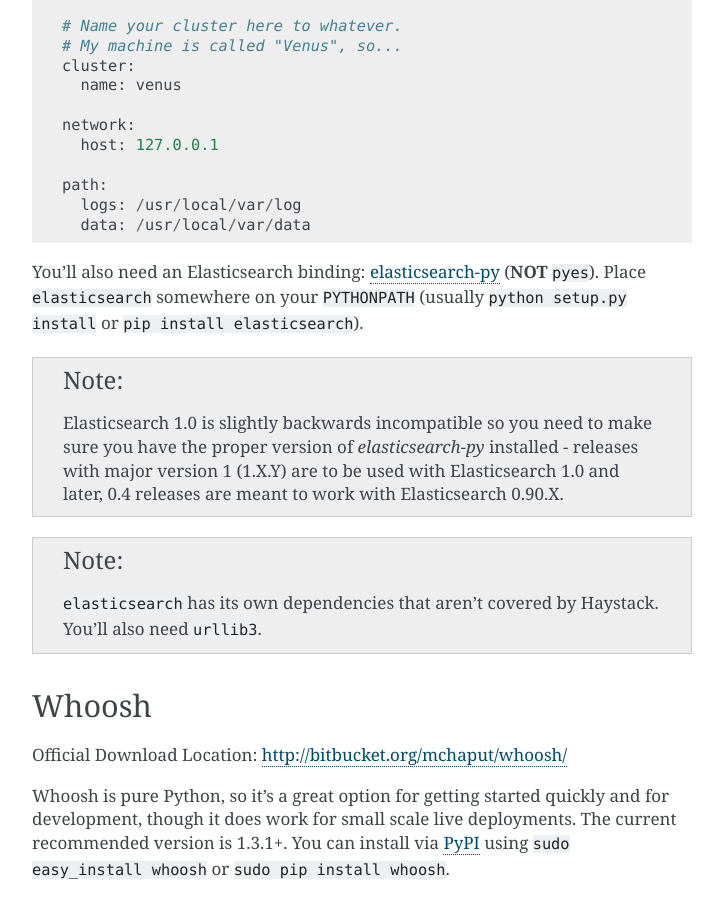
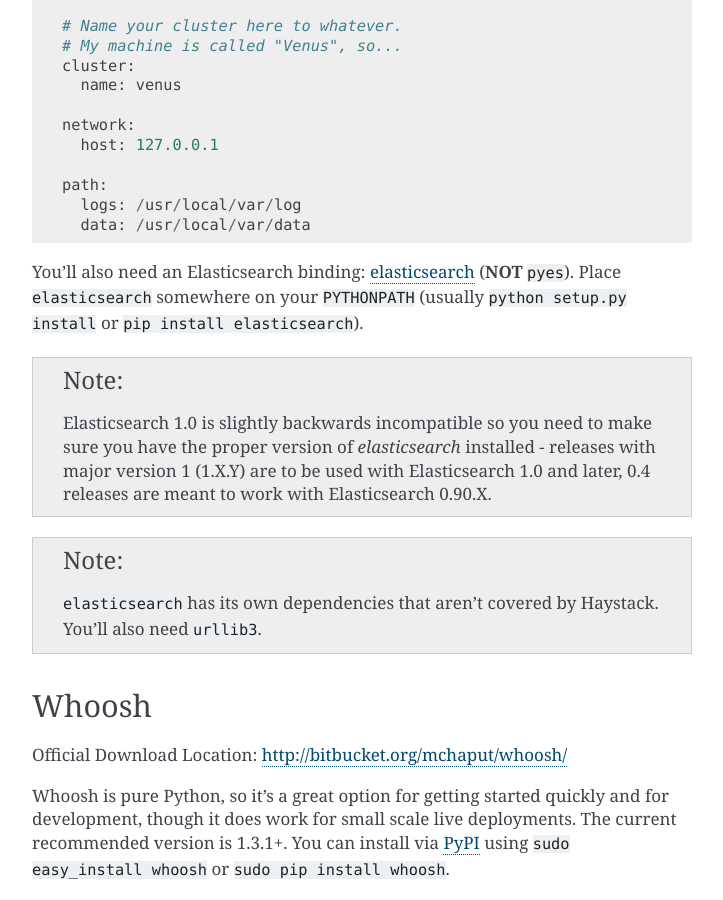
Before and after one commit to marlowe2332/reinforcement, a Sphinx documentation site: the page built from docs/installing_search_engines.rst, in a window 1280 px wide and 900 px high, scrolled down 3086 px. Shown: the whole window, without its empty margins (388-1111 px from the left). Built offline with Sphinx 7.4.7, drawn with Linux system fonts in a browser that asks for light colours.

```diff
--- a/docs/installing_search_engines.rst
+++ b/docs/installing_search_engines.rst
@@ -149,16 +149,16 @@ locally. Modifications should be done in a YAML file, the stock one being
       logs: /usr/local/var/log
       data: /usr/local/var/data
 
-You'll also need an Elasticsearch binding: elasticsearch-py_ (**NOT**
+You'll also need an Elasticsearch binding: elasticsearch_ (**NOT**
 ``pyes``). Place ``elasticsearch`` somewhere on your ``PYTHONPATH``
 (usually ``python setup.py install`` or ``pip install elasticsearch``).
 
-.. _elasticsearch-py: http://pypi.python.org/pypi/elasticsearch/
+.. _elasticsearch: http://pypi.python.org/pypi/elasticsearch/
 
 .. note::
 
   Elasticsearch 1.0 is slightly backwards incompatible so you need to make sure
-  you have the proper version of `elasticsearch-py` installed - releases with
+  you have the proper version of `elasticsearch` installed - releases with
   major version 1 (1.X.Y) are to be used with Elasticsearch 1.0 and later, 0.4
   releases are meant to work with Elasticsearch 0.90.X.
 
```
